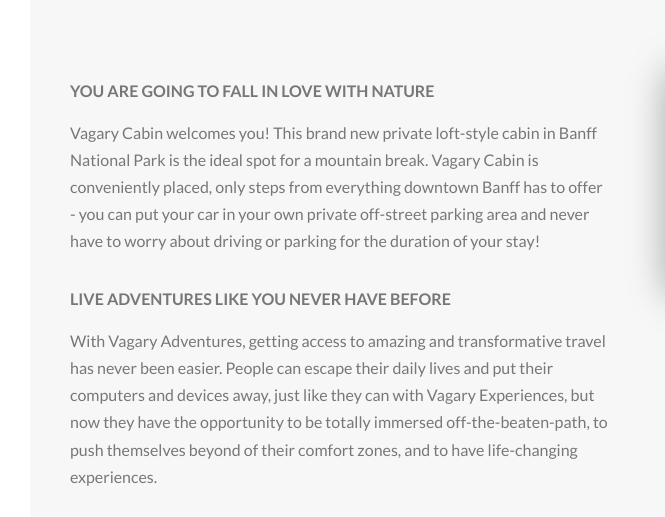
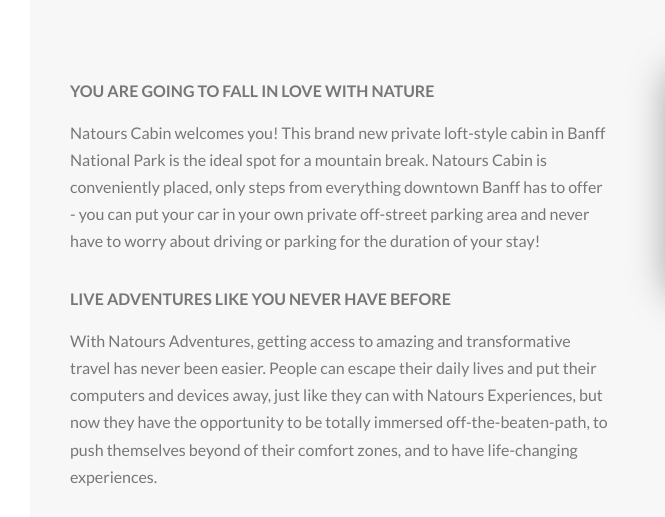
Before and after one commit to bykelaw/Natours, a website: page index.html in a window 1280 px wide. Shown: the part 943-1460 px from the top of the page, 0-665 px from the left. Drawn offline with Linux system fonts and the light colour scheme; grey boxes are pictures that could not be loaded.

```diff
--- a/index.html
+++ b/index.html
@@ -122,9 +122,9 @@
               You are going to fall in love with nature
             </h3>
             <p class="paragraph u-clamp-word">
-              Vagary Cabin welcomes you! This brand new private loft-style cabin
+              Natours Cabin welcomes you! This brand new private loft-style cabin
               in Banff National Park is the ideal spot for a mountain break.
-              Vagary Cabin is conveniently placed, only steps from everything
+              Natours Cabin is conveniently placed, only steps from everything
               downtown Banff has to offer - you can put your car in your own
               private off-street parking area and never have to worry about
               driving or parking for the duration of your stay!
@@ -133,10 +133,10 @@
               Live adventures like you never have before
             </h3>
             <p class="paragraph u-clamp-word">
-              With Vagary Adventures, getting access to amazing and
+              With Natours Adventures, getting access to amazing and
               transformative travel has never been easier. People can escape
               their daily lives and put their computers and devices away, just
-              like they can with Vagary Experiences, but now they have the
+              like they can with Natours Experiences, but now they have the
               opportunity to be totally immersed off-the-beaten-path, to push
               themselves beyond of their comfort zones, and to have
               life-changing experiences.
--- a/sass/layout/_navigation.scss
+++ b/sass/layout/_navigation.scss
@@ -60,9 +60,11 @@
     top: 0;
     right: 0;
     z-index: 1500;
+    overflow: hidden;
 
     opacity: 0;
     width: 0;
+    overflow: hidden;
     transition: all 0.4s cubic-bezier(0.68, -0.55, 0.265, 1.55);
   }
 
```
Also changed, not shown: README.md, css/style.css, 1 other file.
